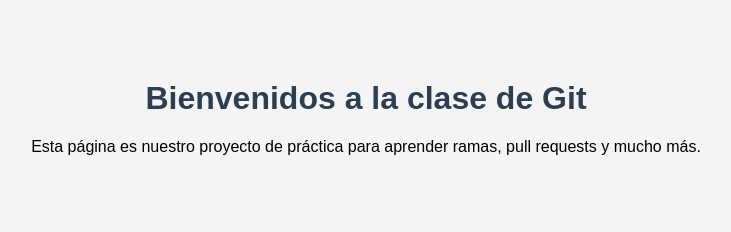
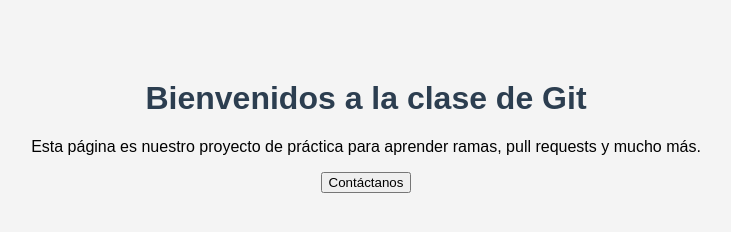
Before and after one commit to chamar29/demo-git, a plain HTML site: page index.html in a window 1280 px wide. Shown: the whole page, without its empty margins (274-1005 px from the left). Drawn offline with Linux system fonts and the light colour scheme.

Commit message:
Agrega botón

```diff
--- a/index.html
+++ b/index.html
@@ -27,5 +27,6 @@
 <body>
 <h1>Bienvenidos a la clase de Git</h1>
 <p>Esta página es nuestro proyecto de práctica para aprender ramas, pull requests y mucho más.</p>
+<button onclick="alert('¡Gracias por visitarnos!')">Contáctanos</button>
 </body>
 </html>
```
